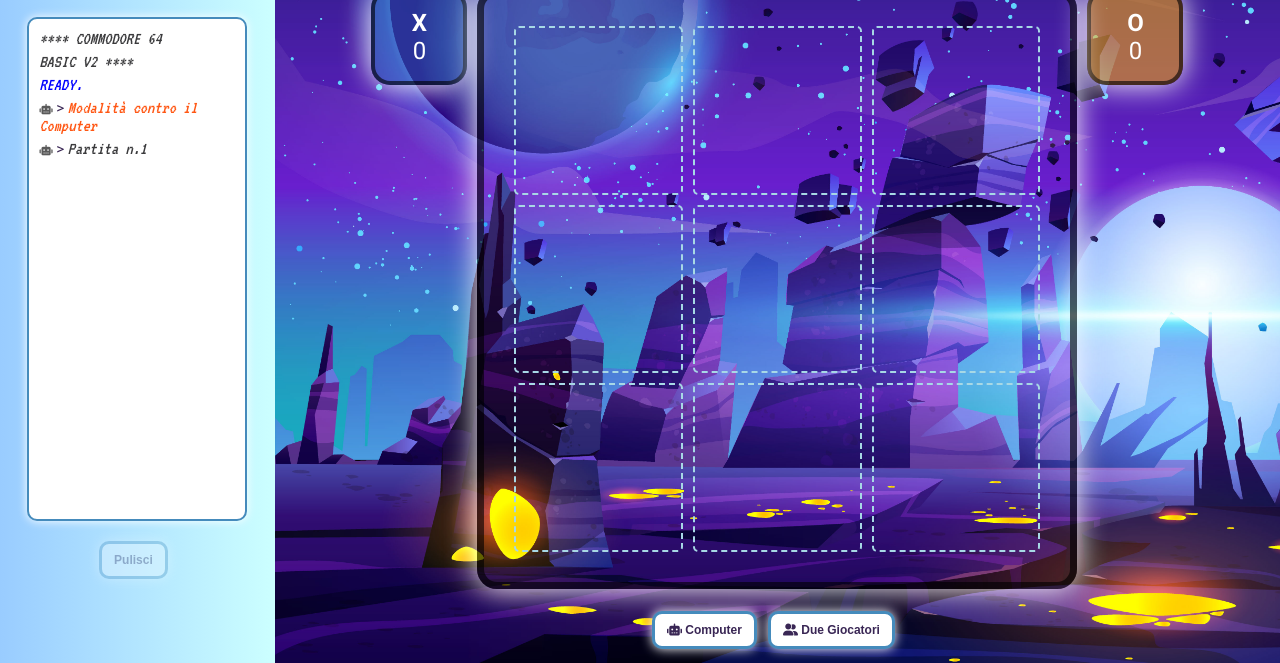
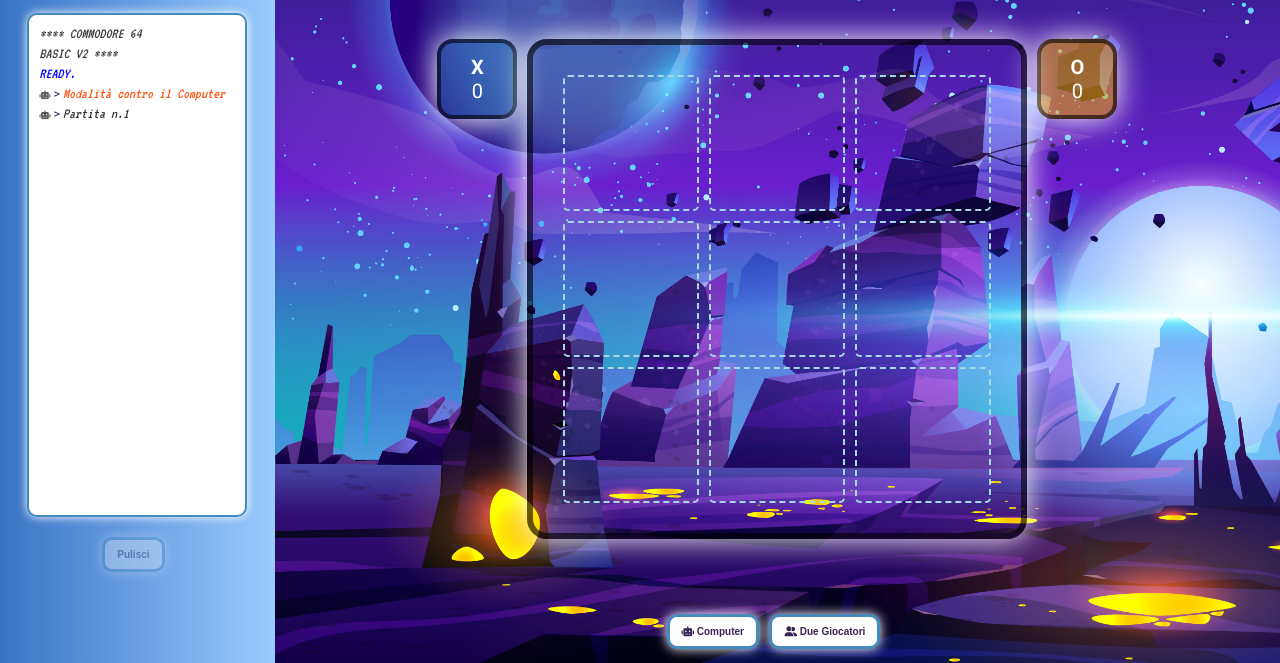
Before and after one commit to Edmondo-diRonza/js-tris-vanilla, a plain HTML site: page index.html in a window 1280 px wide. Shown: the part 91-754 px from the top of the page. Drawn offline with Linux system fonts and the light colour scheme.

Commit message:
miglioramenti css vari

```diff
--- /dev/null
+++ b/css/aspectratio.css
@@ -0,0 +1,5 @@
+@media (min-aspect-ratio: 16/8) {
+    html {
+        font-size: 7px;
+      }
+  }
--- /dev/null
+++ b/css/mediaqueries.css
@@ -0,0 +1,188 @@
+/* MEDIA QUERIES  */
+
+/* Smallest devices (landscape phones, 3190px and up) */
+@media (min-width: 319px) {
+    html {
+      font-size: 4px;
+    }
+    h1 {
+      font-size: 4rem;
+    }
+  }
+  /* Smallest devices (landscape phones, 360px and up) */
+  @media (min-width: 360px) {
+    html {
+      font-size: 5px;
+    }
+    h1 {
+      font-size: 4rem;
+    }
+  }
+  /* Small devices (landscape phones, 576px and up) */
+  @media (min-width: 576px) {
+    html {
+      font-size: 8px;
+    }
+  }
+  /* Medium devices (tablets, 768px and up) */
+  @media (min-width: 768px) {
+    html {
+      font-size: 10px;
+    }
+    .game-container {
+      flex-direction: row;
+    }
+  }
+  /* Large devices (desktops, 992px and up) */
+  @media (min-width: 992px) {
+    html {
+      font-size: 10px;
+    }
+    aside {
+      display: flex;
+    }
+    .portrait-title {
+      display: none;
+    }
+    h1 {
+      font-size: 2rem;
+    }
+  }
+
+  /* X-Large devices (large desktops, 1200px and up) */
+  @media (min-width: 1200px) {
+    html {
+      font-size: 12px;
+    }
+  }
+
+  /* XX-Large devices (larger desktops, 1400px and up) */
+  @media (min-width: 1400px) {
+    html {
+      font-size: 14px;
+    }
+  }
+  /* XXX-Large devices (larger desktops, 19200px and up) */
+
+  @media (min-width: 1921px) {
+    html {
+      font-size: 18px;
+    }
+  }
+
+  /* Heigth correction (smallest devices in portrait mode) */
+
+  @media (min-height: 389px) and (orientation: portrait) {
+    html {
+      font-size: 4px;
+    }
+  }
+  @media (min-height: 650px) and (orientation: portrait) {
+    html {
+      font-size: 5px;
+    }
+  }
+
+  @media (min-height: 916px) and (orientation: portrait) {
+    html {
+      font-size: 6px;
+    }
+  }
+
+  /* Specific devices  and resolutions */
+  /* APPLE  */
+
+  /* ----------- iPad 1, 2, Mini and Air ----------- */
+/* Portrait */
+@media only screen
+and (min-device-width: 768px)
+and (max-device-width: 1024px)
+and (orientation: portrait)
+and (-webkit-min-device-pixel-ratio: 1) {
+  html {
+    font-size: 9px;
+  }
+}
+/* Landscape */
+@media only screen
+and (min-device-width: 768px)
+and (max-device-width: 1024px)
+and (orientation: landscape)
+and (-webkit-min-device-pixel-ratio: 1) {
+  html {
+    font-size: 10px;
+  }
+}
+
+/* ----------- iPad 3, 4 and Pro 9.7" ----------- */
+/* Portrait */
+@media only screen
+and (min-device-width: 768px)
+and (max-device-width: 1024px)
+and (orientation: portrait)
+and (-webkit-min-device-pixel-ratio: 2) {
+  html {
+    font-size: 9px;
+  }
+}
+
+/* Landscape */
+@media only screen
+and (min-device-width: 768px)
+and (max-device-width: 1024px)
+and (orientation: landscape)
+and (-webkit-min-device-pixel-ratio: 2) {
+  html {
+    font-size: 10px;
+  }
+}
+
+/* ----------- iPad Pro 12.9" ----------- */
+
+/* Portrait */
+/* Source: https://medium.com/connect-the-dots/css-media-queries-for-ipad-pro-8cad10e17106*/
+@media only screen
+and (min-device-width: 1024px)
+and (max-device-width: 1024px)
+and (orientation: portrait)
+and (-webkit-min-device-pixel-ratio: 2) {
+  aside {
+    display: none;
+  }
+  html {
+    font-size: 12px;
+  }
+}
+
+  /* most common italian resolutions */
+  @media (height: 896px) and (width: 414px) and (orientation: portrait) {
+    html {
+      font-size: 7px;
+    }
+  }
+
+  @media (height: 800px) and (width: 360px) and (orientation: portrait) {
+    html {
+      font-size: 6px;
+    }
+  }
+  @media (height: 780px) and (width: 360px) and (orientation: portrait) {
+    html {
+      font-size: 6px;
+    }
+  }
+  @media (height: 915px) and (width: 412px) and (orientation: portrait) {
+    html {
+      font-size: 7px;
+    }
+  }
+  @media (height: 812px) and (width: 375px) and (orientation: portrait) {
+    html {
+      font-size: 6px;
+    }
+  }
+  @media (height: 844px) and (width: 390px) and (orientation: portrait) {
+    html {
+      font-size: 7px;
+    }
+  }
--- a/css/style.css
+++ b/css/style.css
@@ -23,9 +23,11 @@ aside {
   flex-direction: column;
   align-items: center;
   background: linear-gradient(270deg, #ccffff 0%, #99ccff 100%);
+  background: linear-gradient(270deg, #99ccff 0%, #3873c5 100%);
   width: 350px;
   text-align: center;
   padding: 20px 0;
+  box-shadow: 0px 2px 20px #fff
 }
 .logo-img {
   width: 40px;
@@ -86,6 +88,7 @@ aside {
   text-transform: capitalize;
   box-shadow: 0px 0px 12px white;
   max-width: 220px;
+  cursor: pointer;
   transition: all 1s;
 }
 .btn:hover {
@@ -128,6 +131,7 @@ aside {
   width: 8rem;
   margin: 0 10px;
   box-shadow: 0px 0px 30px #fff;
+  cursor: not-allowed;
 }
 .player-symbol {
   font-weight: 700;
@@ -165,6 +169,7 @@ td {
   font-weight: 700;
   font-size: 3.75rem;
   text-transform: uppercase;
+  cursor: pointer;
   transition: all 1s;
 }
 td:hover {
@@ -287,6 +292,7 @@ td:hover {
   border-radius: 2rem;
   border: 0.44rem solid #392654;
   color: #392654;
+  cursor: pointer;
 }
 .text-replay:hover {
   background-color: #392654;
@@ -319,94 +325,3 @@ h1 {
   color: rgb(90, 90, 90);
   background-color: #fff;
 }
-/* MEDIA QUERIES  */
-
-/* Smallest devices (landscape phones, 3190px and up) */
-@media (min-width: 319px) {
-  html {
-    font-size: 4px;
-  }
-  h1 {
-    font-size: 4rem;
-  }
-}
-/* Smallest devices (landscape phones, 360px and up) */
-@media (min-width: 360px) {
-  html {
-    font-size: 5px;
-  }
-  h1 {
-    font-size: 4rem;
-  }
-}
-/* Small devices (landscape phones, 576px and up) */
-@media (min-width: 576px) {
-  html {
-    font-size: 8px;
-  }
-}
-/* Medium devices (tablets, 768px and up) */
-@media (min-width: 768px) {
-  html {
-    font-size: 10px;
-  }
-  .game-container {
-    flex-direction: row;
-  }
-}
-/* Large devices (desktops, 992px and up) */
-@media (min-width: 992px) {
-  html {
-    font-size: 10px;
-  }
-  aside {
-    display: flex;
-  }
-  .portrait-title {
-    display: none;
-  }
-  h1 {
-    font-size: 2rem;
-  }
-}
-
-/* X-Large devices (large desktops, 1200px and up) */
-@media (min-width: 1200px) {
-  html {
-    font-size: 12px;
-  }
-}
-
-/* XX-Large devices (larger desktops, 1400px and up) */
-@media (min-width: 1400px) {
-  html {
-    font-size: 14px;
-  }
-}
-
-/* Heigth correction (smallest devices in portrait mode) */
-
-@media (min-height: 415px) and (orientation: portrait) {
-  html {
-    font-size: 4px;
-  }
-}
-@media (min-height: 650px) and (orientation: portrait) {
-  html {
-    font-size: 5px;
-  }
-}
-
-@media (min-height: 916px) and (orientation: portrait) {
-  html {
-    font-size: 6px;
-  }
-}
-
-/* Specific devices  */
-/* Nexus 7 landscape */
-@media (height: 600px) and (width:960px) and (orientation: landscape) {
-  html {
-    font-size: 8px;
-  }
-}
--- a/index.html
+++ b/index.html
@@ -13,6 +13,7 @@
     <link href="https://fonts.googleapis.com/css2?family=Roboto:ital,wght@0,400;0,500;0,700;1,400;1,700&family=VT323&display=swap" rel="stylesheet">
     <link rel="stylesheet" href="css/style.css" />
     <link rel="stylesheet" href="css/animations.css">
+    <link rel="stylesheet" href="css/mediaqueries.css">
     <title>Tris</title>
   </head>
   <body>
--- a/js/script.js
+++ b/js/script.js
@@ -77,9 +77,12 @@ const injectStatusMessage = (message, color, noRobot = false) => {
   if (targetNode.innerHTML.length > 474) {
     targetBtn.disabled = false;
     targetBtn.style.opacity = "1";
+    targetBtn.style.cursor = "pointer"
+
   } else {
     targetBtn.disabled.disabled = true;
     targetBtn.style.opacity = ".3";
+    targetBtn.style.cursor = "not-allowed"
   }
 
   targetNode.scrollIntoView({ behavior: "smooth", block: "end" });
@@ -186,7 +189,7 @@ const checkWin = (symbol) => {
           `${symbol === "x" ? "x" : "o"}`
         );
         injectStatusMessage(
-          `*** <span style="color:#feb000">X: ${winObj.x} </span> - <span style="color:#3399cc">O: ${winObj.o} </span>***`,
+          `*** <span style="color:#3399cc">X: ${winObj.x} </span> - <span style="color:#feb000">O: ${winObj.o} </span>***`,
           "",
           true
         );
```
